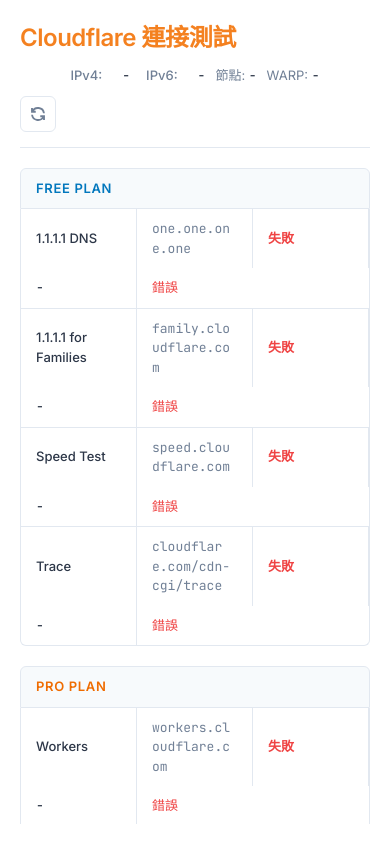
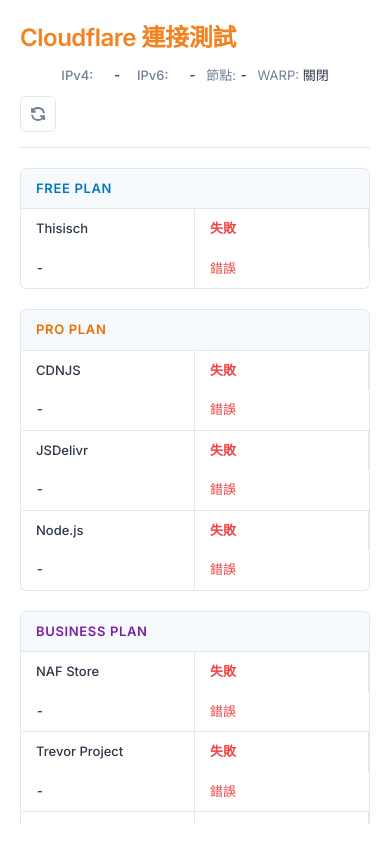
Before and after one commit to Zhuyuan0907/CloudflareTest, a plain HTML site: page index.html in a window 390 px wide. Drawn offline with Linux system fonts and the light colour scheme.

Commit message:
yes commit

```diff
--- a/script.js
+++ b/script.js
@@ -1,28 +1,24 @@
 // Cloudflare 測試端點 - 按方案分組
 const testEndpointsByPlan = {
     free: [
-        { name: '1.1.1.1 DNS', url: 'one.one.one.one' },
-        { name: '1.1.1.1 for Families', url: 'family.cloudflare.com' },
-        { name: 'Speed Test', url: 'speed.cloudflare.com' },
-        { name: 'Trace', url: 'cloudflare.com/cdn-cgi/trace' }
+        { name: 'Thisisch', url: 'thisisch.net/cdn-cgi/trace' }
     ],
     pro: [
-        { name: 'Workers', url: 'workers.cloudflare.com' },
-        { name: 'Pages', url: 'pages.cloudflare.com' },
-        { name: 'Images', url: 'cloudflareimages.com' },
-        { name: 'Developers', url: 'developers.cloudflare.com' }
+        { name: 'CDNJS', url: 'cdnjs.com/cdn-cgi/trace' },
+        { name: 'JSDelivr', url: 'jsdelivr.com/cdn-cgi/trace' },
+        { name: 'Node.js', url: 'nodejs.org/cdn-cgi/trace' }
     ],
     business: [
-        { name: 'Dashboard', url: 'dash.cloudflare.com' },
-        { name: 'Analytics', url: 'web-analytics.cloudflare.com' },
-        { name: 'Teams', url: 'dash.teams.cloudflare.com' },
-        { name: 'Gateway', url: 'gateway.cloudflare.com' }
+        { name: 'NAF Store', url: 'nafstore.net/cdn-cgi/trace' },
+        { name: 'Trevor Project', url: 'thetrevorproject.org/cdn-cgi/trace' },
+        { name: 'Vote America', url: 'voteamerica.com/cdn-cgi/trace' },
+        { name: 'Waver Host', url: 'waverhost.com/cdn-cgi/trace' }
     ],
     enterprise: [
-        { name: 'Cloudflare 主站', url: 'cloudflare.com' },
-        { name: 'Stream', url: 'stream.cloudflare.com' },
-        { name: 'R2', url: 'r2.dev' },
-        { name: 'Zero Trust', url: 'cloudflare.com/zero-trust' }
+        { name: 'Discord', url: 'discordapp.com/cdn-cgi/trace' },
+        { name: 'Polestar', url: 'polestar.com/cdn-cgi/trace' },
+        { name: 'Cloudflare', url: 'www.cloudflare.com/cdn-cgi/trace' },
+        { name: 'NCR', url: 'www.ncr.com/cdn-cgi/trace' }
     ]
 };
 
@@ -40,32 +36,44 @@ function getIPVersion(ip) {
 // 獲取用戶信息
 async function getUserInfo() {
     try {
-        const response = await fetch('https://1.1.1.1/cdn-cgi/trace');
-        const text = await response.text();
+        // 同時測試IPv4和IPv6
+        const [ipv4Data, ipv6Data] = await Promise.allSettled([
+            fetch('https://1.1.1.1/cdn-cgi/trace').then(r => r.text()),
+            fetch('https://[2606:4700:4700::1111]/cdn-cgi/trace').then(r => r.text()).catch(() => null)
+        ]);
 
-        const data = {};
-        text.split('\n').forEach(line => {
-            const [key, value] = line.split('=');
-            if (key && value) {
-                data[key] = value;
-            }
-        });
+        let mainData = {};
+        let ipv4 = '-', ipv6 = '-';
 
-        // 檢測IP版本並更新UI
-        const ipVersion = getIPVersion(data.ip || '');
-        if (ipVersion === 'IPv4') {
-            document.getElementById('userIPv4').textContent = data.ip || '-';
-            document.getElementById('userIPv6').textContent = '未檢測到';
-        } else if (ipVersion === 'IPv6') {
-            document.getElementById('userIPv4').textContent = '未檢測到';
-            document.getElementById('userIPv6').textContent = data.ip || '-';
+        // 處理IPv4數據
+        if (ipv4Data.status === 'fulfilled') {
+            ipv4Data.value.split('\n').forEach(line => {
+                const [key, value] = line.split('=');
+                if (key && value) {
+                    mainData[key] = value;
+                    if (key === 'ip') ipv4 = value;
+                }
+            });
         }
 
-        document.getElementById('userColo').textContent = data.colo || '-';
+        // 處理IPv6數據
+        if (ipv6Data.status === 'fulfilled' && ipv6Data.value) {
+            ipv6Data.value.split('\n').forEach(line => {
+                const [key, value] = line.split('=');
+                if (key === 'ip' && value) {
+                    ipv6 = value;
+                }
+            });
+        }
+
+        // 更新UI
+        document.getElementById('userIPv4').textContent = ipv4;
+        document.getElementById('userIPv6').textContent = ipv6;
+        document.getElementById('userColo').textContent = mainData.colo || '-';
         document.getElementById('warpStatus').textContent =
-            data.warp === 'on' ? '啟用' : '關閉';
+            mainData.warp === 'on' ? '啟用' : '關閉';
 
-        return data;
+        return mainData;
     } catch (error) {
         console.error('獲取用戶信息失敗:', error);
         return null;
@@ -74,10 +82,7 @@ async function getUserInfo() {
 
 // 測試單個端點
 async function testEndpoint(endpoint) {
-    // 處理特殊的trace URL
-    const testUrl = endpoint.url.includes('/cdn-cgi/trace')
-        ? `https://${endpoint.url}`
-        : `https://${endpoint.url}/cdn-cgi/trace`;
+    const testUrl = `https://${endpoint.url}`;
 
     try {
         const startTime = performance.now();
@@ -125,7 +130,6 @@ function createTestRow(endpoint) {
 
     row.innerHTML = `
         <div class="col-service">${endpoint.name}</div>
-        <div class="col-url">${endpoint.url}</div>
         <div class="col-latency">
             <div class="latency-bar testing"></div>
             <div class="latency-text latency-testing">測試中</div>
@@ -136,13 +140,32 @@ function createTestRow(endpoint) {
 
     // 添加點擊事件
     row.addEventListener('click', () => {
-        const traceUrl = endpoint.url.includes('/cdn-cgi/trace')
-            ? `https://${endpoint.url}`
-            : `https://${endpoint.url}/cdn-cgi/trace`;
-        window.open(traceUrl, '_blank');
+        window.open(`https://${endpoint.url}`, '_blank');
     });
 
     return row;
+}
+
+// 數值動畫函數
+function animateNumber(element, startValue, endValue, duration = 800) {
+    const startTime = performance.now();
+
+    function update(currentTime) {
+        const elapsed = currentTime - startTime;
+        const progress = Math.min(elapsed / duration, 1);
+
+        // 使用緩動函數
+        const easeProgress = 1 - Math.pow(1 - progress, 3);
+        const currentValue = Math.round(startValue + (endValue - startValue) * easeProgress);
+
+        element.textContent = `${currentValue}ms`;
+
+        if (progress < 1) {
+            requestAnimationFrame(update);
+        }
+    }
+
+    requestAnimationFrame(update);
 }
 
 // 更新測試行
@@ -171,8 +194,10 @@ function updateTestRow(row, result) {
             latencyBar.style.width = `${barWidth}%`;
         }, 100);
 
-        latencyText.textContent = `${latency}ms`;
+        // 平滑數值動畫
+        const currentValue = parseInt(latencyText.textContent) || 0;
         latencyText.className = `latency-text ${latencyClass}`;
+        animateNumber(latencyText, currentValue, latency);
 
         nodeElement.textContent = result.colo;
         statusElement.textContent = '正常';
@@ -234,16 +259,12 @@ function initTestTable() {
 async function runSingleTest() {
     const rows = document.querySelectorAll('.test-row');
 
-    // 重置所有行的測試狀態
+    // 只重置進度條動畫，保持數值
     rows.forEach(row => {
         const latencyBar = row.querySelector('.latency-bar');
-        const latencyText = row.querySelector('.latency-text');
         const statusElement = row.querySelector('.col-status');
 
         latencyBar.className = 'latency-bar testing';
-        latencyBar.style.width = '0%';
-        latencyText.textContent = '測試中';
-        latencyText.className = 'latency-text latency-testing';
         statusElement.textContent = '檢測中';
         statusElement.className = 'col-status status-testing';
     });
@@ -287,6 +308,14 @@ async function refreshTests() {
 function startInitialTests() {
     initialTestCount = 0;
 
+    // 第一次測試顯示"測試中"
+    const rows = document.querySelectorAll('.test-row');
+    rows.forEach(row => {
+        const latencyText = row.querySelector('.latency-text');
+        latencyText.textContent = '測試中';
+        latencyText.className = 'latency-text latency-testing';
+    });
+
     // 立即執行第一次測試
     runSingleTest();
     initialTestCount++;
--- a/style.css
+++ b/style.css
@@ -148,7 +148,7 @@ h1 {
 
 .test-row {
     display: grid;
-    grid-template-columns: 2.5fr 3fr 1.5fr 1fr 1.5fr;
+    grid-template-columns: 3fr 2fr 1.5fr 1.5fr;
     border-bottom: 1px solid var(--border-color);
     transition: background-color 0.2s;
     cursor: pointer;
@@ -178,12 +178,6 @@ h1 {
     font-weight: 500;
 }
 
-.col-url {
-    color: var(--text-secondary);
-    font-size: 12px;
-    font-family: 'JetBrains Mono', monospace;
-    word-break: break-all;
-}
 
 .col-latency {
     position: relative;
@@ -231,6 +225,7 @@ h1 {
 .latency-text {
     position: relative;
     z-index: 1;
+    transition: all 0.8s ease;
 }
 
 .latency-good { color: var(--success-color); }
@@ -254,13 +249,8 @@ h1 {
 .status-testing { color: var(--primary-color); }
 
 @media (max-width: 1200px) {
-    .table-header,
     .test-row {
-        grid-template-columns: 1.5fr 2fr 1fr 1fr 0.8fr 1fr;
-    }
-
-    .col-url {
-        font-size: 12px;
+        grid-template-columns: 2fr 1.5fr 1fr 1fr;
     }
 }
 
@@ -277,16 +267,10 @@ h1 {
         gap: 10px;
     }
 
-    .controls {
-        justify-content: center;
+    .test-row {
+        grid-template-columns: 1fr 1fr;
     }
 
-    .table-header,
-    .test-row {
-        grid-template-columns: 1fr 1fr 1fr;
-    }
-
-    .col-url,
     .col-node,
     .col-status {
         display: none;
```
